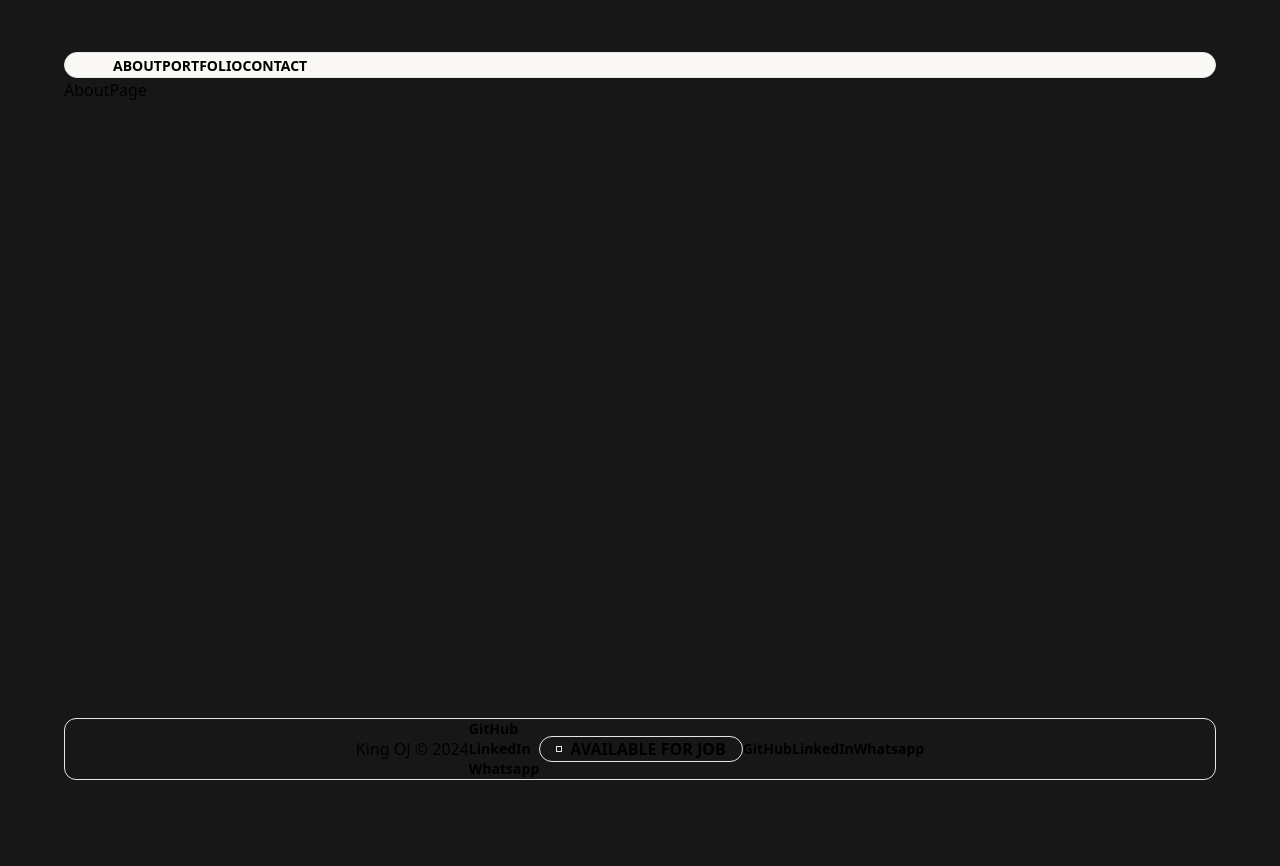
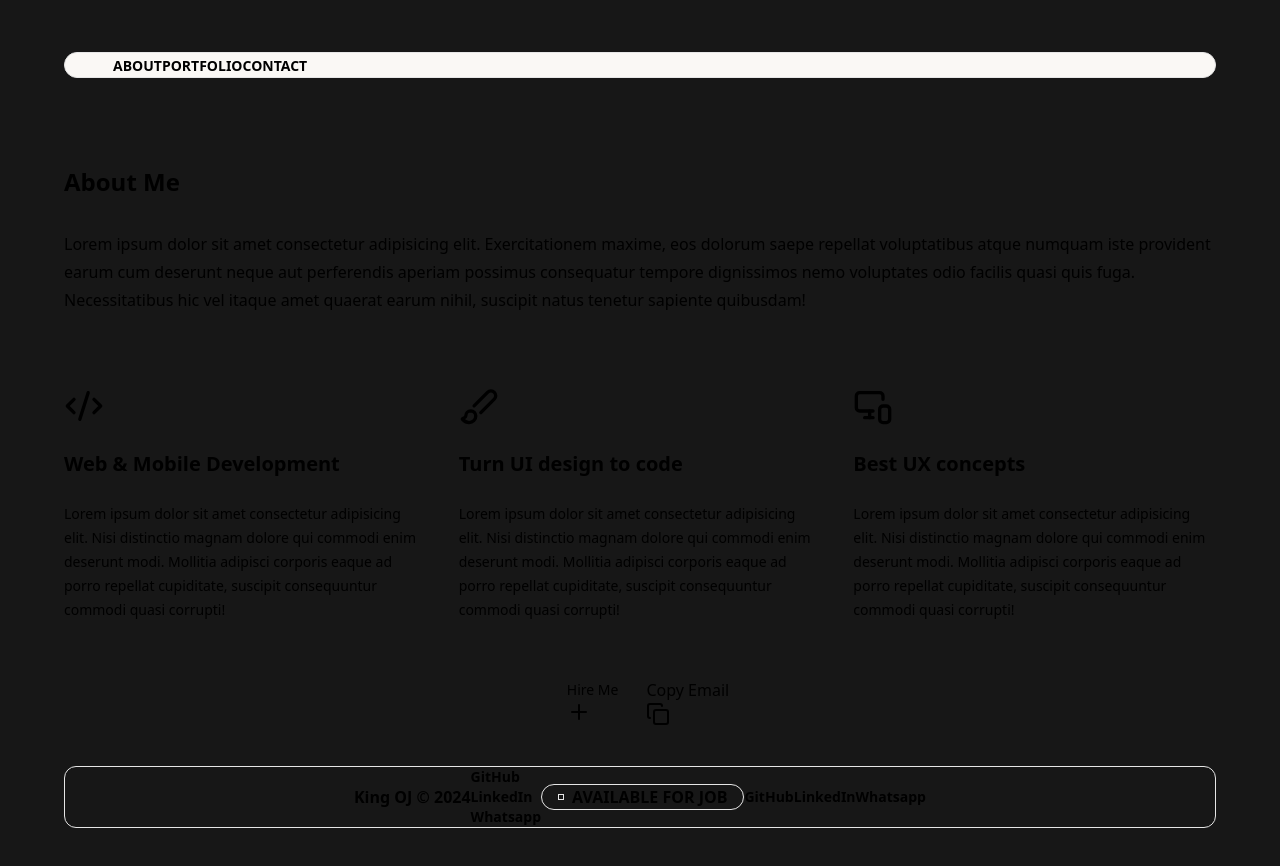
Before and after one commit to King-OJ/modern_portfolio, a Next.js app: page /about in a window 1280 px wide. Before the commit the page ends 820 px from the top, so only its background shows below. Built offline with nearby package versions, Linux system fonts and the light colour scheme.

Commit message:
added about page

```diff
--- a/Components/Navbar.tsx
+++ b/Components/Navbar.tsx
@@ -38,7 +38,8 @@ function Navbar() {
             : "-translate-y-full mt-0"
         } md:flex md:items-center h-12 transition-all duration-300 ease-in-out transform`}
       >
-        <div className="rounded-full border-2 p-1 h-full hidden md:block">
+        <Link href={"/"} className="hidden md:block h-full">
+          <div className="rounded-full border-2 p-1 h-full">
             <Image
               className="w-auto h-full"
               src={"/lightmode_logo.png"}
@@ -49,6 +50,8 @@ function Navbar() {
               priority
             />
           </div>
+        </Link>
+
         <div className="flex-1 h-full">
           <ul className="h-full rounded-full items-center border bg-muted px-6 md:px-12 flex justify-between">
             {links.map((link, index) => {
@@ -56,7 +59,7 @@ function Navbar() {
                 <li key={index}>
                   <Link
                     href={`/${link}`}
-                    className="uppercase cursor-pointer hover:text-primary transition-all duration-150 text-sm md:text-base md:font-medium font-semibold"
+                    className="uppercase cursor-pointer p-2 hover:text-primary transition-all duration-150 text-sm md:text-base md:font-medium font-semibold"
                   >
                     {link}
                   </Link>
--- a/app/about/page.tsx
+++ b/app/about/page.tsx
@@ -1,7 +1,73 @@
+import { Button } from "@/Components/ui/button";
+import { Brush, CodeXml, Copy, MonitorSmartphone, Plus } from "lucide-react";
 import React from "react";
 
 function AboutPage() {
-  return <div>AboutPage</div>;
+  return (
+    <main className="mt-10 md:mt-12 ">
+      <div className="flex flex-col justify-center min-h-[80vh]">
+        <h2 className="text-2xl font-extrabold">About Me</h2>
+        <div className="my-8 leading-7">
+          Lorem ipsum dolor sit amet consectetur adipisicing elit.
+          Exercitationem maxime, eos dolorum saepe repellat voluptatibus atque
+          numquam iste provident earum cum deserunt neque aut perferendis
+          aperiam possimus consequatur tempore dignissimos nemo voluptates odio
+          facilis quasi quis fuga. Necessitatibus hic vel itaque amet quaerat
+          earum nihil, suscipit natus tenetur sapiente quibusdam!
+        </div>
+        <ul className="my-5 md:my-10 grid md:grid-cols-3 gap-8">
+          <li className="space-y-4 md:space-y-6">
+            <span>
+              <CodeXml size={40} />
+            </span>
+            <h5 className="font-bold text-base md:text-xl">
+              Web & Mobile Development
+            </h5>
+            <p className="text-sm leading-6">
+              Lorem ipsum dolor sit amet consectetur adipisicing elit. Nisi
+              distinctio magnam dolore qui commodi enim deserunt modi. Mollitia
+              adipisci corporis eaque ad porro repellat cupiditate, suscipit
+              consequuntur commodi quasi corrupti!
+            </p>
+          </li>
+          <li className="space-y-4 md:space-y-6">
+            <span>
+              <Brush size={40} />
+            </span>
+            <h5 className="font-bold text-base md:text-xl">
+              Turn UI design to code
+            </h5>
+            <p className="text-sm leading-6">
+              Lorem ipsum dolor sit amet consectetur adipisicing elit. Nisi
+              distinctio magnam dolore qui commodi enim deserunt modi. Mollitia
+              adipisci corporis eaque ad porro repellat cupiditate, suscipit
+              consequuntur commodi quasi corrupti!
+            </p>
+          </li>
+          <li className="space-y-4 md:space-y-6">
+            <span>
+              <MonitorSmartphone size={40} />
+            </span>
+            <h5 className="font-bold text-base md:text-xl">Best UX concepts</h5>
+            <p className="text-sm leading-6">
+              Lorem ipsum dolor sit amet consectetur adipisicing elit. Nisi
+              distinctio magnam dolore qui commodi enim deserunt modi. Mollitia
+              adipisci corporis eaque ad porro repellat cupiditate, suscipit
+              consequuntur commodi quasi corrupti!
+            </p>
+          </li>
+        </ul>
+        <div className="flex items-center justify-center space-x-3 mt-4">
+          <Button className="divide-x">
+            Hire Me <Plus />
+          </Button>
+          <Button size={"sm"} variant={"ghost"} className="bg-background">
+            Copy Email <Copy />
+          </Button>
+        </div>
+      </div>
+    </main>
+  );
 }
 
 export default AboutPage;
```
Lines whose indentation alone changed are shown as unchanged.
